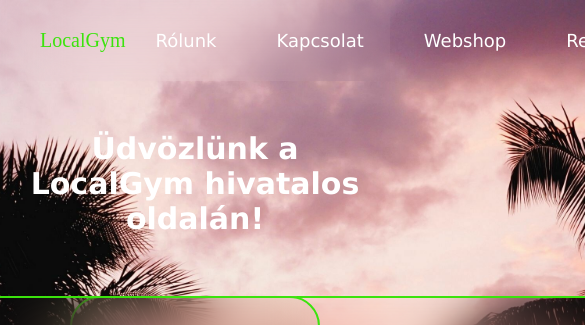
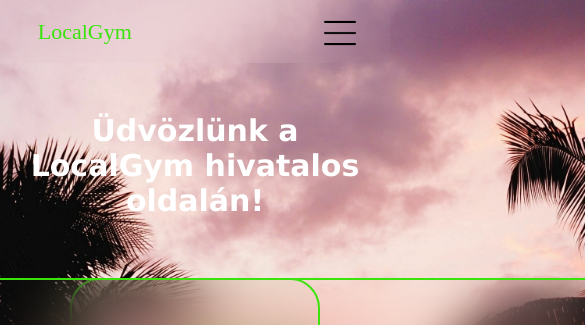
Before and after one commit to Pisti1304/Vizsga, a plain HTML site: page index.html in a window 390 px wide. Shown: the top 325 px of the page, 585 px wide, since content can reach past the window. Drawn offline with Linux system fonts and the light colour scheme.

Commit message:
reszponziv

```diff
--- a/index.html
+++ b/index.html
@@ -1,22 +1,25 @@
 <!DOCTYPE html>
 <html lang="hu">
+
 <head>
     <meta charset="UTF-8">
     <meta name="viewport" content="width=device-width, initial-scale=1.0">
     <title>LocalGym</title>
     <link rel="stylesheet" href="style.css">
 </head>
+
 <body>
 
     <header>
         <nav class="navbar">
-            <a class="logofelirat" href="https://www.instagram.com/localgym" target="_blank"><p class="logofelirat">LocalGym</p></a>
-            <ul>
-                <a href="rolunk.html"><li class="animacio">Rólunk</li></a>
+            <a class="logofelirat" href="https://www.instagram.com/localgym" target="_blank"><p class="logofelirat">LocalGym</p>
+            </a>
+            <ul class="nav-menu"><a href="rolunk.html"><li class="animacio">Rólunk</li></a>
                 <a href="kapcsolat.html"><li class="animacio">Kapcsolat</li></a>
                 <a href="webshop.html"><li class="animacio">Webshop</li></a>
                 <a href="regisztracio.html"><li class="animacio">Regisztráció</li></a>
             </ul>
+            <img src="fenykepek/menu.png" class="menu-gomb">
         </nav>
     </header>
 
@@ -40,7 +43,10 @@
 
         <div id="kontent2_jobb">
             <h1>Címünk</h1>
-            <iframe src="https://www.google.com/maps/embed?pb=!1m18!1m12!1m3!1d4700.445654804673!2d-74.57615230845195!3d39.277660236891386!2m3!1f0!2f0!3f0!3m2!1i1024!2i768!4f13.1!3m3!1m2!1s0x89c0eab397344f0b%3A0xd47db13e282781c8!2sLocal%20Gym%20and%20Fitness!5e1!3m2!1shu!2shu!4v1739987096354!5m2!1shu!2shu" width="400" height="300" style="border:0;" allowfullscreen="" loading="lazy" referrerpolicy="no-referrer-when-downgrade"></iframe>
+            <iframe
+                src="https://www.google.com/maps/embed?pb=!1m18!1m12!1m3!1d4700.445654804673!2d-74.57615230845195!3d39.277660236891386!2m3!1f0!2f0!3f0!3m2!1i1024!2i768!4f13.1!3m3!1m2!1s0x89c0eab397344f0b%3A0xd47db13e282781c8!2sLocal%20Gym%20and%20Fitness!5e1!3m2!1shu!2shu!4v1739987096354!5m2!1shu!2shu"
+                width="400" height="300" style="border:0;" allowfullscreen="" loading="lazy"
+                referrerpolicy="no-referrer-when-downgrade"></iframe>
         </div>
 
     </main>
@@ -56,18 +62,33 @@
 
         <div id="kontent6">
             <ul>
-                <a href="hazirend.html"><li class="footer_lista">Házirend</li></a>
-                <a href="aszf.html"><li class="footer_lista">Ászf</li></a>
+                <a href="hazirend.html">
+                    <li class="footer_lista">Házirend</li>
+                </a>
+                <a href="aszf.html">
+                    <li class="footer_lista">Ászf</li>
+                </a>
             </ul>
         </div>
 
         <div id="kontent7">
-            <a class="logofelirat" href="https://www.instagram.com/localgym" target="_blank"><img src="fenykepek/instagram.png" alt="instagram" class="footer_logo"></a>
+            <a class="logofelirat" href="https://www.instagram.com/localgym" target="_blank"><img
+                    src="fenykepek/instagram.png" alt="instagram" class="footer_logo"></a>
             <img src="fenykepek/tik-tok.png" alt="tiktok" class="footer_logo">
             <img src="fenykepek/facebook.png" alt="facebook" class="footer_logo">
         </div>
     </footer>
 
     <script src="script.js" defer></script>
+
+    <script>
+        const menuGomb = document.querySelector('.menu-gomb');
+        const navMenu = document.querySelector('.nav-menu');
+
+        menuGomb.addEventListener('click', () => {
+            navMenu.classList.toggle('mobile-menu');
+        });
+    </script>
 </body>
+
 </html>
--- a/script.js
+++ b/script.js
@@ -134,4 +134,12 @@ document.addEventListener("DOMContentLoaded", () => {
             }
         });
     });*/
+
+
+    const menuGomb = document.querySelector('.menu-gomb');
+    const navMenu = document.querySelector('.nav-menu');
+
+    menuGomb.addEventListener('click', () => {
+        navMenu.classList.toggle('mobile-menu');
+    });
 });
--- a/style.css
+++ b/style.css
@@ -1,5 +1,4 @@
-body,
-html {
+body, html {
     margin: 0;
     padding: 0;
     box-sizing: border-box;
@@ -27,6 +26,46 @@ a {
     color: white;
     background: transparent;
     backdrop-filter: blur(30px);
+}
+
+/*Telefonos nézet*/
+
+.menu-gomb{
+    position: absolute;
+    top: 30px;
+    right: 30px;
+    width: 40px;
+    cursor: pointer;
+    display: none;
+}
+
+@media only screen and (max-width: 850px) {
+    .menu-gomb{
+        top: 21%;
+        right: 30px;
+        display: block;
+    }
+    .navbar {
+        background: transparent;
+        backdrop-filter: blur(30px);
+    }
+    .logofelirat{
+        top: 30px;
+        left: 30px;
+    }
+    .mobile-menu{
+        margin-top: 0px;
+        border-bottom-right-radius: 30%;
+        background: rgb(59, 227, 13);
+    }
+    .nav-menu li{
+        display: none;
+    }
+    #foszoveg{
+        position: relative;
+        top: 0px;
+    }
+
 }
 
 .navbar ul {
```
Also changed, not shown: csongi.png (deleted), fenykepek/menu.png (added).
